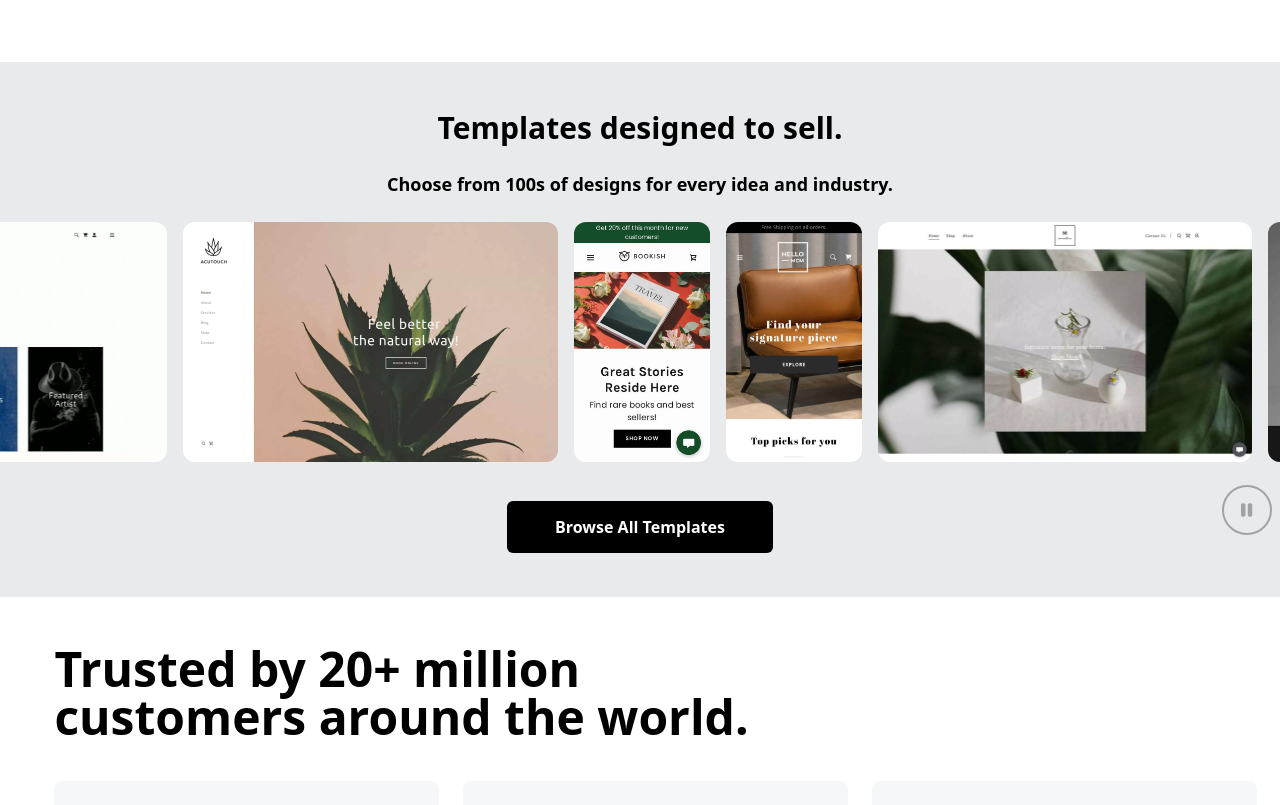
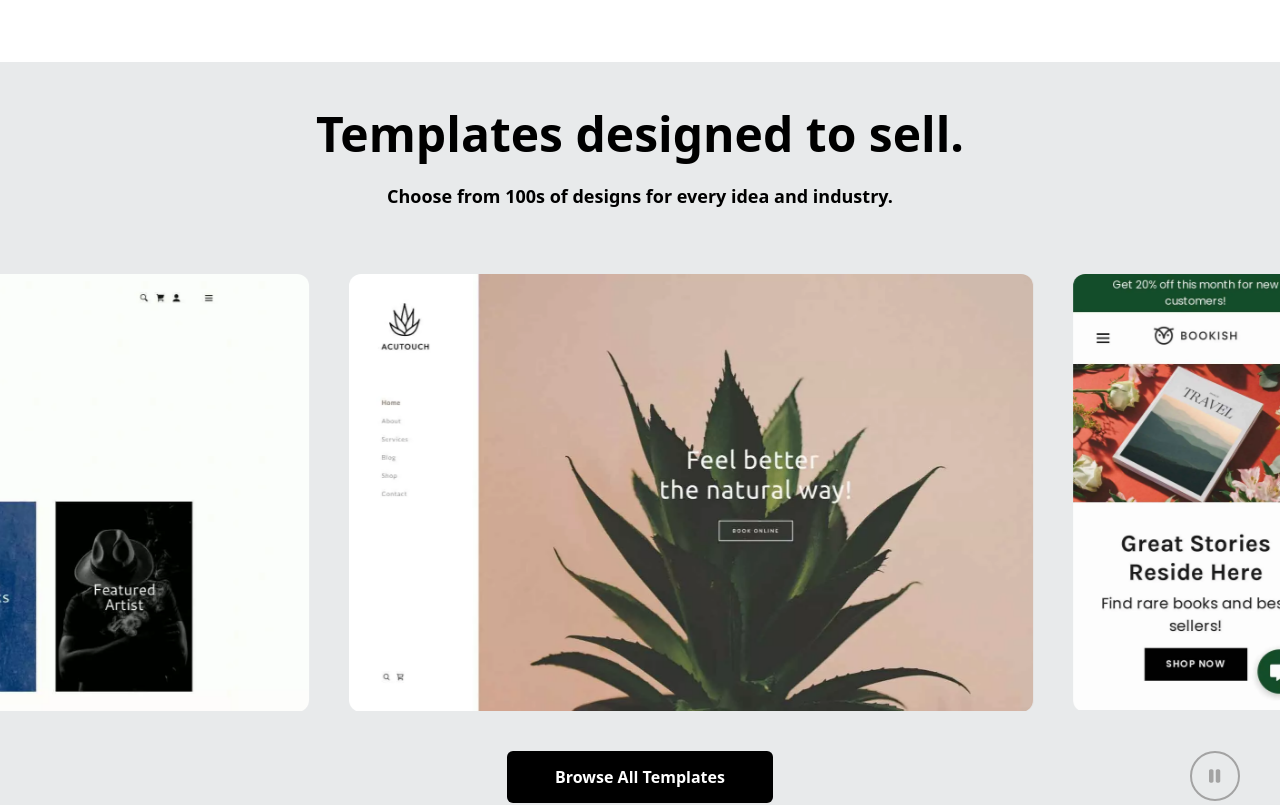
Before and after one commit to toyaAoi/godaddy-landing-page, a React (Vite) app: page / in a window 1280 px wide. Shown: the part 1232-2037 px from the top of the page. Built offline with nearby package versions, Linux system fonts and the light colour scheme.

Commit message:
🦎 Added media queries for desktop

```diff
--- a/src/components/main/Templates.jsx
+++ b/src/components/main/Templates.jsx
@@ -26,8 +26,8 @@ const Template = ({ src }) => {
     <div
       key={src.mobile}
       className={
-        "h-60 ml-4 rounded-xl relative inline-block overflow-hidden max-sm:w-[8.5rem]" +
-        (src.desktop ? " sm:aspect-[1.56]" : " sm:w-[8.5rem]")
+        "max-xl:h-60 xl:h-[438px] max-xl:ml-4 xl:ml-10 rounded-xl relative inline-block overflow-hidden max-sm:w-[8.5rem]" +
+        (src.desktop ? " sm:aspect-[1.56]" : " sm:aspect-[0.56]")
       }
     >
       {src.desktop ? (
@@ -48,9 +48,25 @@ const Template = ({ src }) => {
         src={src.mobile}
         alt=""
       />
-      <button className="text-white w-full h-full z-10 bg-[#000000B6] opacity-0 hover:opacity-100 relative transition-opacity duration-300">
-        <FontAwesomeIcon icon={faEye} />
-      </button>
+      <div className="w-full h-full bg-[#000000B6] relative z-10 opacity-0 transition-opacity duration-300 hover:opacity-100">
+        <button className="text-white w-full h-full xl:hidden">
+          <FontAwesomeIcon icon={faEye} />
+        </button>
+        <div className="*:block *:text-base absolute top-1/2 -translate-y-1/2 left-0 right-0">
+          <a
+            href="#"
+            className="bg-white mx-auto py-4 px-8 rounded-lg font-semibold w-48 max-w-[60%] hover:scale-105 transition-transform"
+          >
+            Start Editing
+          </a>
+          <a
+            href="#"
+            className="text-white hover:underline hover:scale-105 transition-transform"
+          >
+            Preview
+          </a>
+        </div>
+      </div>
     </div>
   );
 };
@@ -99,8 +115,10 @@ const Templates = () => {
 
   return (
     <section className="mt-16 py-8 bg-mercury-100 text-center">
-      <div>
-        <h2 className="text-3xl font-bold mt-4">Templates designed to sell.</h2>
+      <div className="xl:mb-16">
+        <h2 className="max-xl:text-3xl xl:text-5xl max-xl:font-bold xl:font-semibold mt-4">
+          Templates designed to sell.
+        </h2>
         <p className="my-6 font-semibold">
           Choose from 100s of designs for every idea and industry.
         </p>
@@ -117,7 +135,7 @@ const Templates = () => {
           <Carousel />
         </div>
       </div>
-      <div className="relative mb-3 max-sm:mt-6 sm:mt-8">
+      <div className="relative max-xl:mb-3 xl:mb-6 max-sm:mt-6 sm:mt-8">
         <a
           href="#"
           className="font-semibold bg-black text-white text-base rounded-md inline-block transition-all duration-300 max-sm:hover:scale-[1.02] max-sm:px-4 max-sm:py-2 sm:px-8 sm:py-3.5 group *:transition-all *:duration-300"
@@ -132,7 +150,7 @@ const Templates = () => {
           </span>
         </a>
         <button
-          className="w-[50px] aspect-square absolute right-2 -top-4 border-2 border-neutral-400 text-neutral-400 rounded-full p-2 hover:border-neutral-950 hover:text-neutral-950 transition-colors duration-300"
+          className="w-[50px] xl:mr-8 aspect-square absolute right-2 max-xl:-top-4 border-2 border-neutral-400 text-neutral-400 rounded-full p-2 hover:border-neutral-950 hover:text-neutral-950 transition-colors duration-300"
           onClick={() => setPlay(!play)}
         >
           <FontAwesomeIcon icon={play ? faPause : faPlay} />
```
